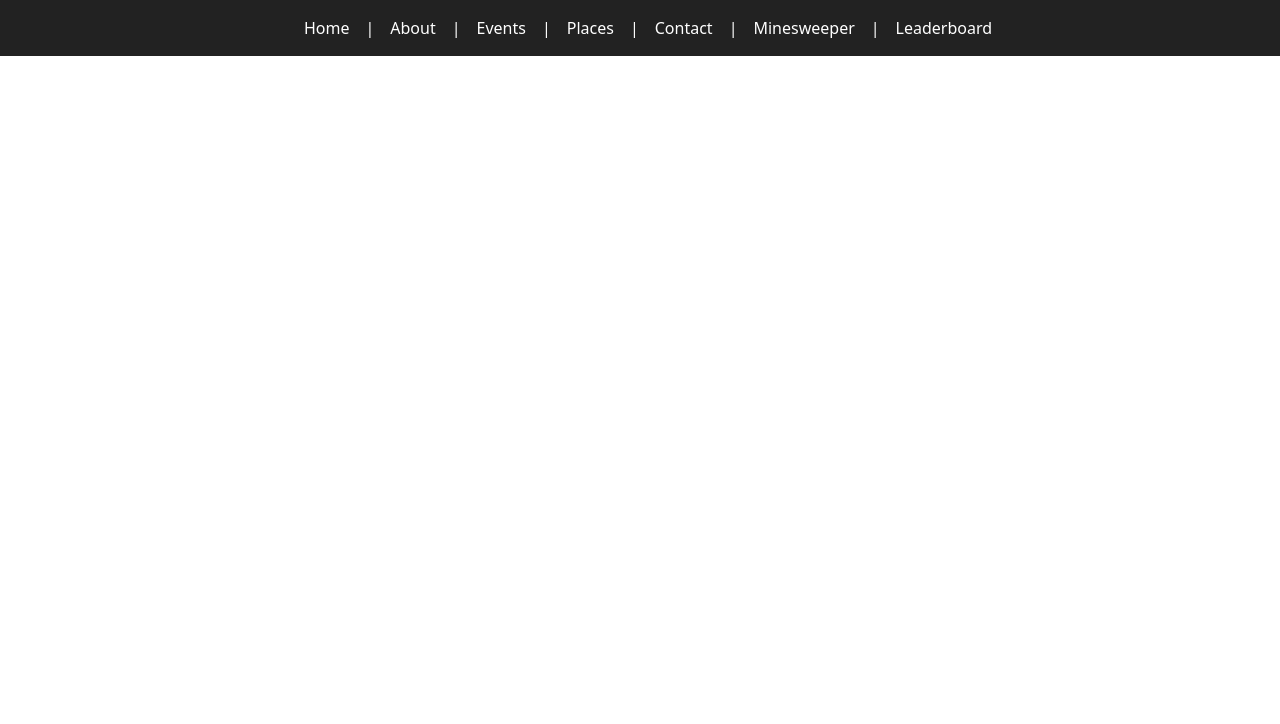
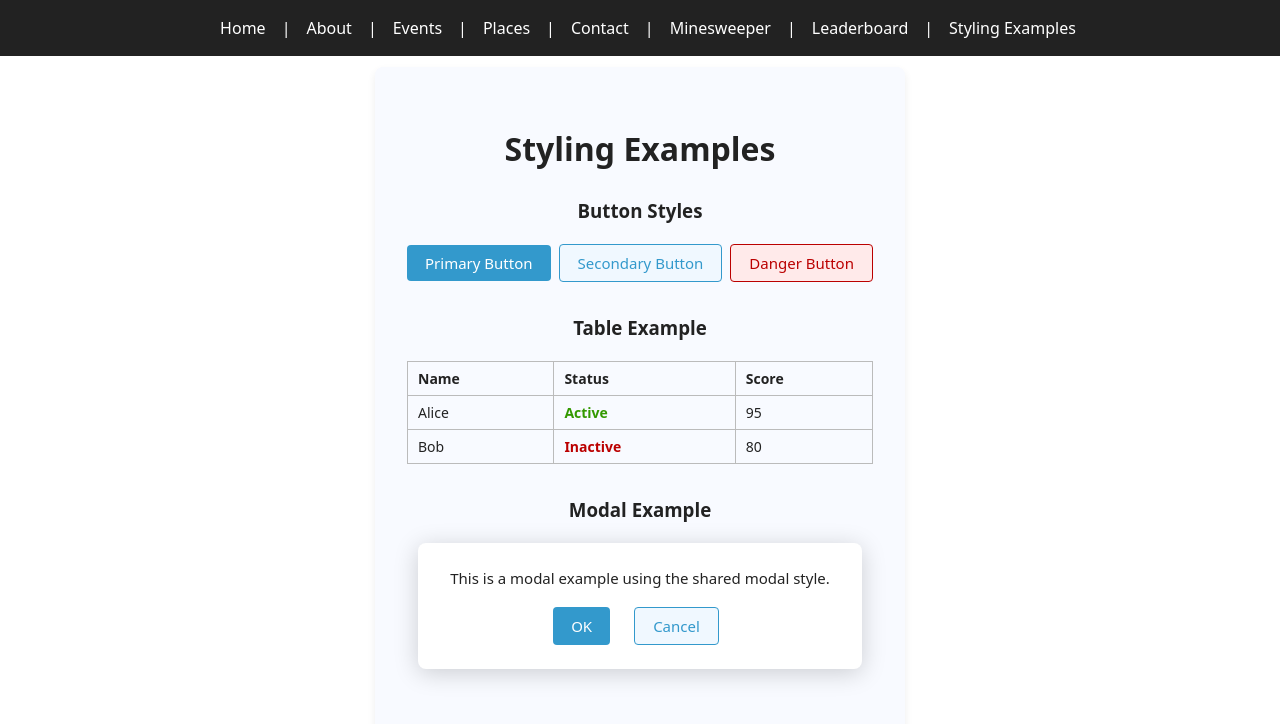
Before and after one commit to davidsl/refactored-training, a React (Vite) app in the folder refactored-training/: page /styling-examples in a window 1280 px wide. Shown: the top 724 px of the page. Built offline with nearby package versions, Linux system fonts and the light colour scheme.

Commit message:
stylingexample tab

```diff
--- a/refactored-training/src/App.tsx
+++ b/refactored-training/src/App.tsx
@@ -8,6 +8,7 @@ import Contact from './Contact/Contact'
 import Minesweeper from './Minesweeper/Minesweeper'
 import Leaderboard from './Leaderboard/Leaderboard'
 import Header from './Header/Header'
+import StylingExamples from './StylingExamples/StylingExamples'
 
 function App() {
   return (
@@ -21,6 +22,7 @@ function App() {
           <Route path="/contact" element={<Contact />} />
           <Route path="/game" element={<Minesweeper />} />
           <Route path="/leaderboard" element={<Leaderboard />} />
+          <Route path="/styling-examples" element={<StylingExamples />} />
         </Routes>
     </Router>
   )
--- a/refactored-training/src/Header/Header.tsx
+++ b/refactored-training/src/Header/Header.tsx
@@ -1,14 +1,18 @@
 import styles from './Header.module.css'
-import { Link } from 'react-router-dom'
+import { Link, NavLink } from 'react-router-dom'
+import StylingExamples from '../StylingExamples/StylingExamples'
 
 function Header() {
   return (
     <div className={styles.headerContainer}>
-      <nav>
+      <nav className={styles.nav}>
         <Link to="/">Home</Link> | <Link to="/about">About</Link> |{' '}
         <Link to="/events">Events</Link> | <Link to="/places">Places</Link> |{' '}
         <Link to="/contact">Contact</Link> | <Link to="/game">Minesweeper</Link> |{' '}
-        <Link to="/leaderboard">Leaderboard</Link>
+        <Link to="/leaderboard">Leaderboard</Link> |{' '}
+        <NavLink to="/styling-examples" className={({ isActive }) => isActive ? styles.active : ''}>
+          Styling Examples
+        </NavLink>
       </nav>
     </div>
   )
--- /dev/null
+++ b/refactored-training/src/StylingExamples/StylingExamples.module.css
@@ -0,0 +1,104 @@
+/* StylingExamples.module.css */
+.examplesContainer {
+  padding: 2rem;
+  background: #f8faff;
+  border-radius: 8px;
+  box-shadow: 0 4px 8px rgba(0,0,0,0.07);
+  color: #222;
+}
+.heading {
+  margin-bottom: 1.5rem;
+  text-align: center;
+  font-size: 2rem;
+}
+.section {
+  margin-bottom: 2rem;
+}
+.primaryButton {
+  background: #3399cc;
+  color: #fff;
+  border: none;
+  border-radius: 4px;
+  padding: 8px 18px;
+  margin-right: 8px;
+  font-size: 15px;
+  font-weight: 500;
+  cursor: pointer;
+  transition: background 0.2s;
+}
+.primaryButton:hover {
+  background: #2677a6;
+}
+.secondaryButton {
+  background: #f0f8ff;
+  color: #3399cc;
+  border: 1px solid #3399cc;
+  border-radius: 4px;
+  padding: 8px 18px;
+  margin-right: 8px;
+  font-size: 15px;
+  font-weight: 500;
+  cursor: pointer;
+  transition: background 0.2s;
+}
+.secondaryButton:hover {
+  background: #e0f4ff;
+}
+.dangerButton {
+  background: #ffeaea;
+  color: #b00;
+  border: 1px solid #b00;
+  border-radius: 4px;
+  padding: 8px 18px;
+  font-size: 15px;
+  font-weight: 500;
+  cursor: pointer;
+  transition: background 0.2s, color 0.2s;
+}
+.dangerButton:hover {
+  background: #ffcccc;
+  color: #900;
+}
+.exampleTable {
+  width: 100%;
+  border-collapse: collapse;
+  margin-top: 10px;
+  font-size: 14px;
+}
+.exampleTable th, .exampleTable td {
+  border: 1px solid #bbb;
+  padding: 6px 10px;
+  text-align: left;
+}
+.statusActive {
+  color: #339900;
+  font-weight: bold;
+}
+.statusInactive {
+  color: #b00;
+  font-weight: bold;
+}
+.modalExample {
+  display: flex;
+  justify-content: center;
+  align-items: center;
+  min-height: 120px;
+}
+.modalBox {
+  background: #fff;
+  border-radius: 8px;
+  box-shadow: 0 4px 24px rgba(0,0,0,0.18);
+  padding: 24px 32px;
+  min-width: 240px;
+  text-align: center;
+}
+.modalText {
+  font-size: 15px;
+  margin-bottom: 18px;
+  color: #222;
+}
+.modalActions {
+  display: flex;
+  gap: 16px;
+  justify-content: center;
+}
--- /dev/null
+++ b/refactored-training/src/StylingExamples/StylingExamples.tsx
@@ -0,0 +1,54 @@
+import React from 'react';
+import styles from './StylingExamples.module.css';
+
+const StylingExamples: React.FC = () => {
+  return (
+    <div className={styles.examplesContainer}>
+      <h2 className={styles.heading}>Styling Examples</h2>
+      <section className={styles.section}>
+        <h3>Button Styles</h3>
+        <button className={styles.primaryButton}>Primary Button</button>
+        <button className={styles.secondaryButton}>Secondary Button</button>
+        <button className={styles.dangerButton}>Danger Button</button>
+      </section>
+      <section className={styles.section}>
+        <h3>Table Example</h3>
+        <table className={styles.exampleTable}>
+          <thead>
+            <tr>
+              <th>Name</th>
+              <th>Status</th>
+              <th>Score</th>
+            </tr>
+          </thead>
+          <tbody>
+            <tr>
+              <td>Alice</td>
+              <td><span className={styles.statusActive}>Active</span></td>
+              <td>95</td>
+            </tr>
+            <tr>
+              <td>Bob</td>
+              <td><span className={styles.statusInactive}>Inactive</span></td>
+              <td>80</td>
+            </tr>
+          </tbody>
+        </table>
+      </section>
+      <section className={styles.section}>
+        <h3>Modal Example</h3>
+        <div className={styles.modalExample}>
+          <div className={styles.modalBox}>
+            <div className={styles.modalText}>This is a modal example using the shared modal style.</div>
+            <div className={styles.modalActions}>
+              <button className={styles.primaryButton}>OK</button>
+              <button className={styles.secondaryButton}>Cancel</button>
+            </div>
+          </div>
+        </div>
+      </section>
+    </div>
+  );
+};
+
+export default StylingExamples;
```
